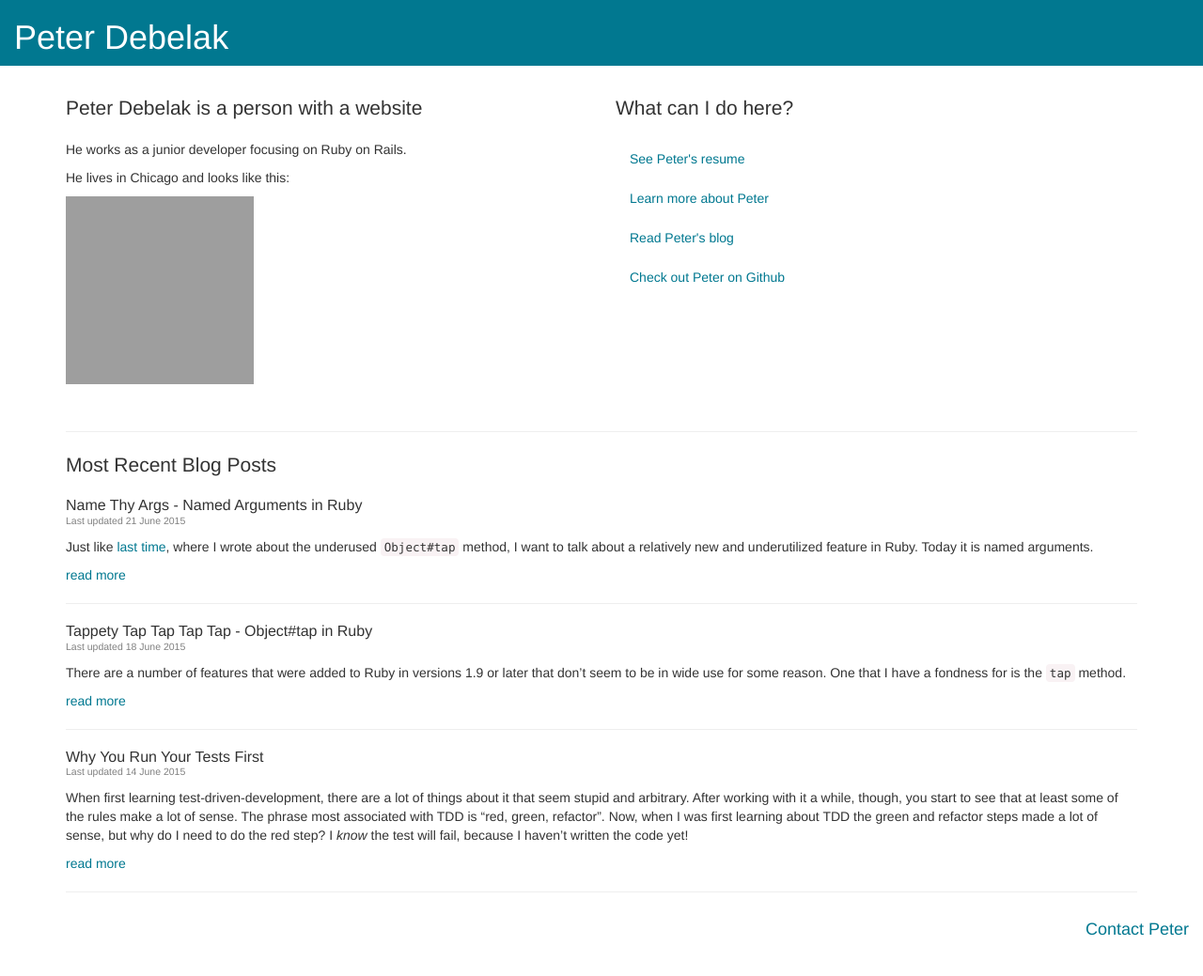
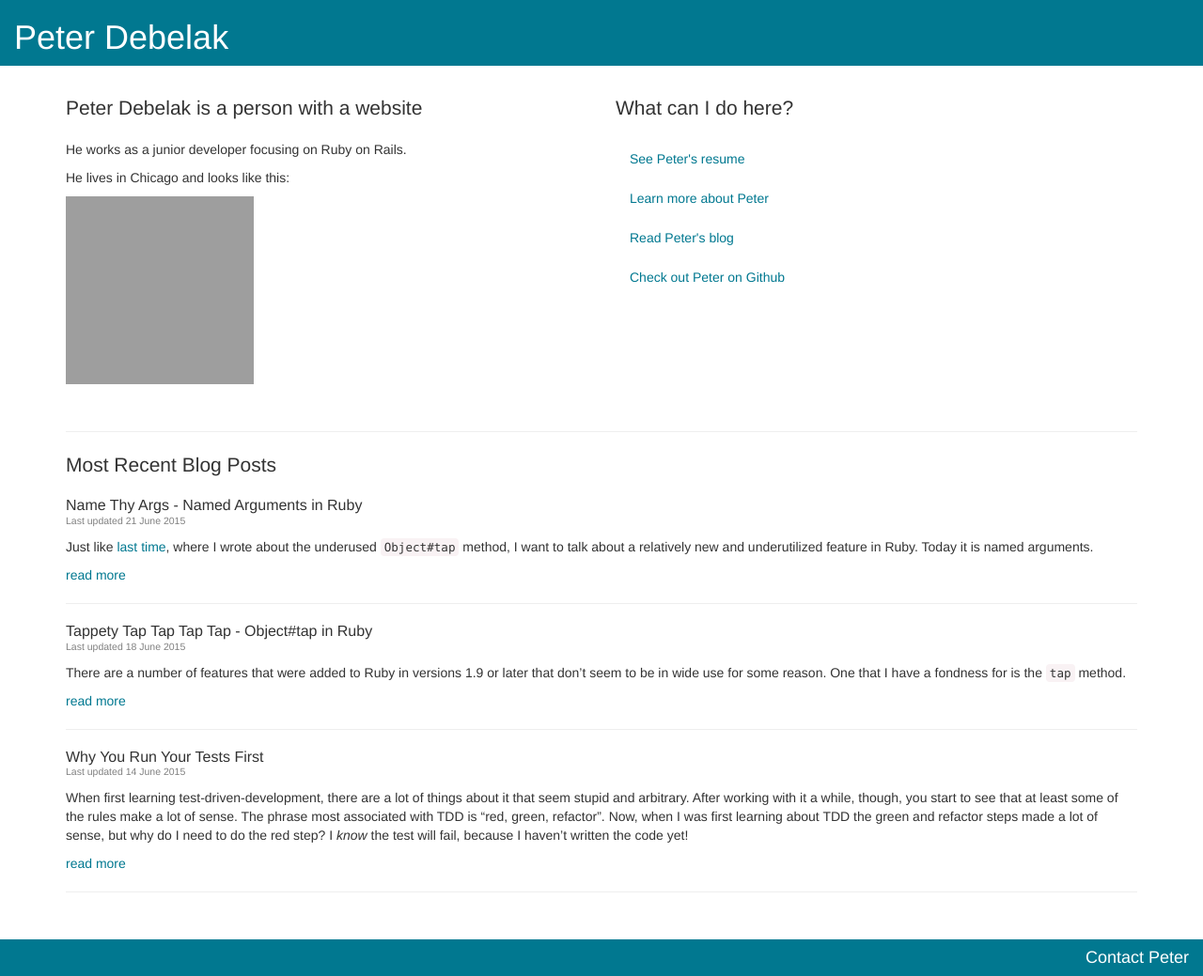
Before and after one commit to pdebelak/peterdebelak.com, a Jekyll site: the page built from index.html, in a window 1280 px wide. Shown: the whole page at 94% size. Built offline with Jekyll 4.4.1, drawn with Linux system fonts in a browser that asks for light colours; before the commit the page ends 1010 px from its top, so only the background shows below that; grey boxes are pictures that could not be loaded.

Commit message:
Fix missing css in main file

```diff
--- a/css/main.scss
+++ b/css/main.scss
@@ -3,6 +3,37 @@
 
 $brand-primary: #017890;
 @import "./_bootstrap";
+
+html, body {
+  height: 100%;
+}
+
+header, footer {
+  background-color: $brand-primary;
+}
+
+div.wrapper {
+  min-height: 100%;
+  margin-bottom: -39px;
+}
+
+header {
+  margin-bottom: 30px;
+}
+
+footer, .push {
+  width: 100%;
+  height: 39px;
+}
+
+.push {
+  margin-top: 30px;
+}
+
+header a, footer a, header a:focus, footer a:focus {
+  text-decoration: none;
+  color: white;
+}
 
 header a:hover, footer a:hover {
   text-decoration: none;
```
Also changed, not shown: 1 other file.
